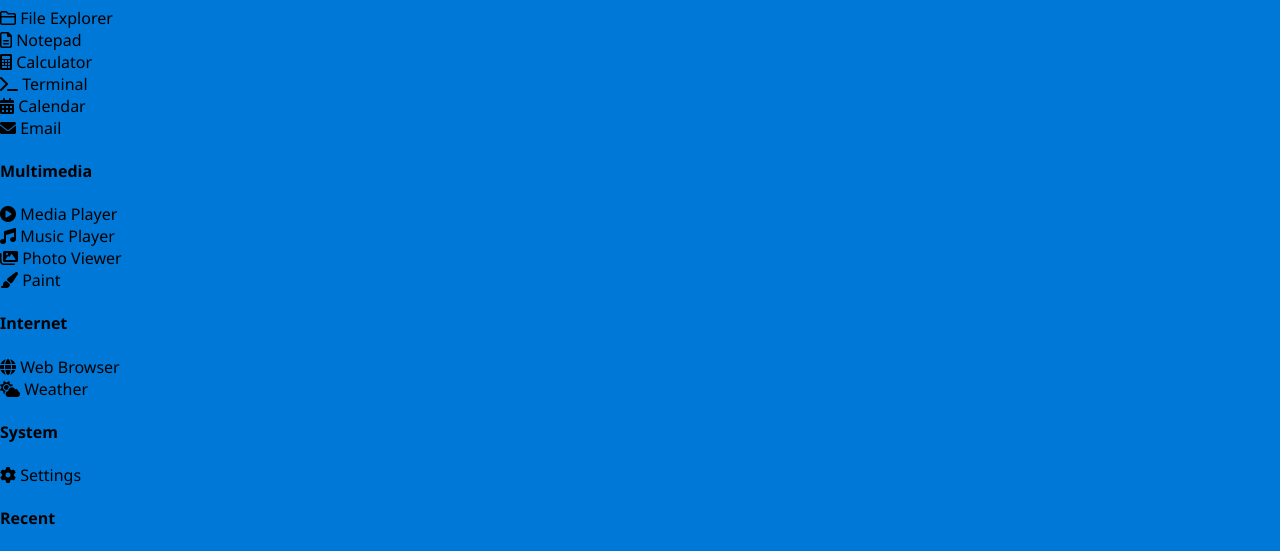
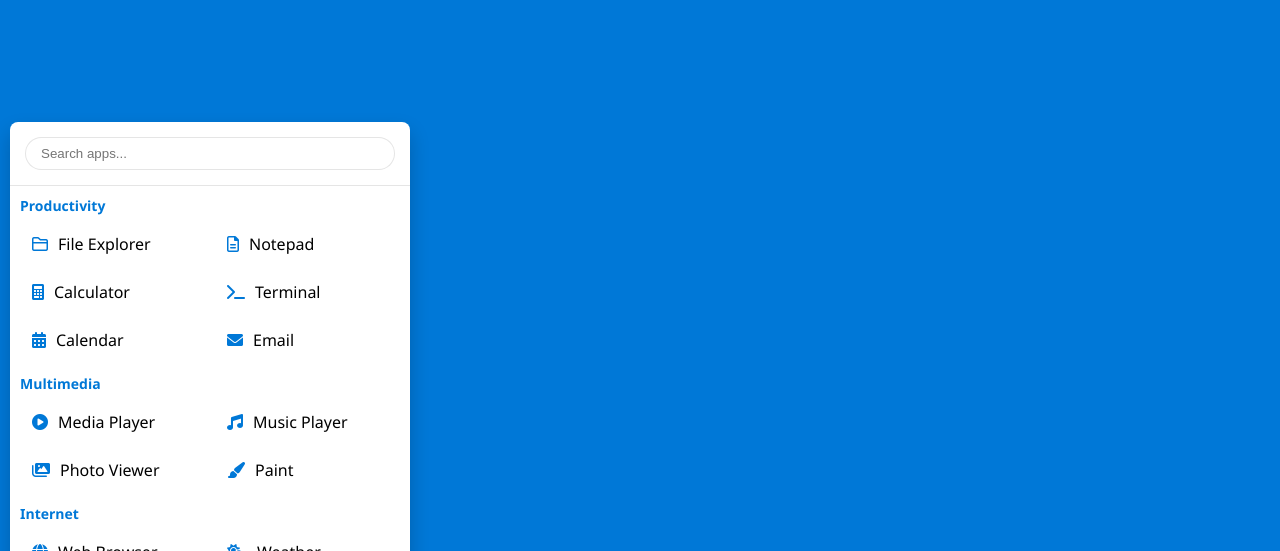
Before and after one commit to RDIPI-sistem/blackboxai-1744547947713, a plain HTML site: page index_new.html in a window 1280 px wide. Shown: the part 118-669 px from the top of the page. Drawn offline with nearby package versions, Linux system fonts and the light colour scheme; a script that the page names is missing; a web font is replaced by a local one.

Commit message:
Add css/styles.css 1744632945023

```diff
--- a/css/styles.css
+++ b/css/styles.css
@@ -26,8 +26,7 @@ body {
     left: 0;
     right: 0;
     bottom: 48px;
-    background-image: url('../assets/background.jpg');
-    background-size: cover;
+    background-color: var(--accent-color);
     display: flex;
     flex-wrap: wrap;
     align-content: flex-start;
@@ -146,90 +145,91 @@ body {
 }
 
 /* Start Menu */
-#start-menu {
+.start-menu {
     position: fixed;
-    bottom: 48px;
+    bottom: 60px;
     left: 10px;
-    width: 500px;
-    height: 600px;
+    width: 400px;
+    max-height: 500px;
     background-color: white;
     border-radius: 8px;
     box-shadow: 0 10px 20px rgba(0, 0, 0, 0.2);
-    display: none;
+    display: flex;
     flex-direction: column;
     z-index: 2000;
-}
-
-#start-menu.visible {
-    display: flex;
+    overflow: hidden;
 }
 
 .start-menu-header {
-    height: 60px;
-    background-color: var(--accent-color);
-    color: white;
-    display: flex;
-    align-items: center;
-    padding: 0 20px;
+    padding: 15px;
+    border-bottom: 1px solid rgba(0, 0, 0, 0.1);
 }
 
-.user-profile {
+.start-menu-header input.search {
+    width: 100%;
+    padding: 8px 15px;
+    border-radius: 20px;
+    border: 1px solid rgba(0, 0, 0, 0.1);
+    outline: none;
+}
+
+.app-categories {
     display: flex;
-    align-items: center;
+    flex-direction: column;
+    overflow-y: auto;
+    padding: 10px;
+}
+
+.category {
+    margin-bottom: 15px;
+}
+
+.category h4 {
+    margin: 0 0 10px 0;
+    color: var(--accent-color);
+    font-size: 14px;
+    font-weight: 600;
+}
+
+.app-list {
+    display: grid;
+    grid-template-columns: repeat(2, 1fr);
     gap: 10px;
 }
 
-.user-profile img {
-    width: 40px;
-    height: 40px;
-    border-radius: 50%;
-    object-fit: cover;
-}
-
-.start-menu-apps {
-    flex: 1;
-    display: grid;
-    grid-template-columns: repeat(3, 1fr);
-    gap: 15px;
-    padding: 20px;
-    overflow-y: auto;
-}
-
-.app-tile {
+.app-item {
     display: flex;
-    flex-direction: column;
     align-items: center;
-    justify-content: center;
-    padding: 10px;
+    padding: 8px 12px;
     border-radius: 4px;
     cursor: pointer;
 }
 
-.app-tile:hover {
-    background-color: rgba(0, 0, 0, 0.05);
+.app-item:hover {
+    background-color: rgba(0, 120, 215, 0.1);
 }
 
-.app-tile i {
-    font-size: 24px;
-    margin-bottom: 5px;
+.app-item i {
+    margin-right: 10px;
     color: var(--accent-color);
 }
 
-.start-menu-footer {
-    height: 50px;
-    display: flex;
-    align-items: center;
-    justify-content: flex-end;
-    padding: 0 20px;
+.recent-apps {
+    padding: 15px;
     border-top: 1px solid rgba(0, 0, 0, 0.1);
 }
 
-.power-button {
-    background: none;
-    border: none;
-    font-size: 18px;
-    cursor: pointer;
-    color: var(--text-dark);
+.recent-apps h4 {
+    margin: 0 0 10px 0;
+    color: var(--accent-color);
+    font-size: 14px;
+    font-weight: 600;
+}
+
+.recent-list {
+    display: flex;
+    flex-direction: column;
+    gap: 5px;
 }
 
 /* Desktop Icons */
```
